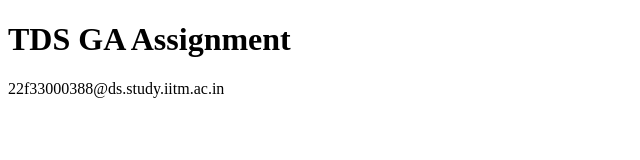
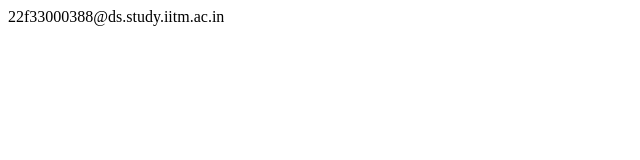
Before and after one commit to 22f3000388/TDS-assignment, a plain HTML site: page index.html in a window 1280 px wide. Shown: the whole page, without its empty margins (0-640 px from the left). Drawn offline with Linux system fonts and the light colour scheme.

Commit message:
Update index.html

```diff
--- a/index.html
+++ b/index.html
@@ -4,7 +4,7 @@
     <title>TDS GA Assignment</title>
 </head>
 <body>
-    <h1>TDS GA Assignment</h1>
+
     <!--email_off-->22f33000388@ds.study.iitm.ac.in<!--/email_off-->
     <br>
 </body>
```
